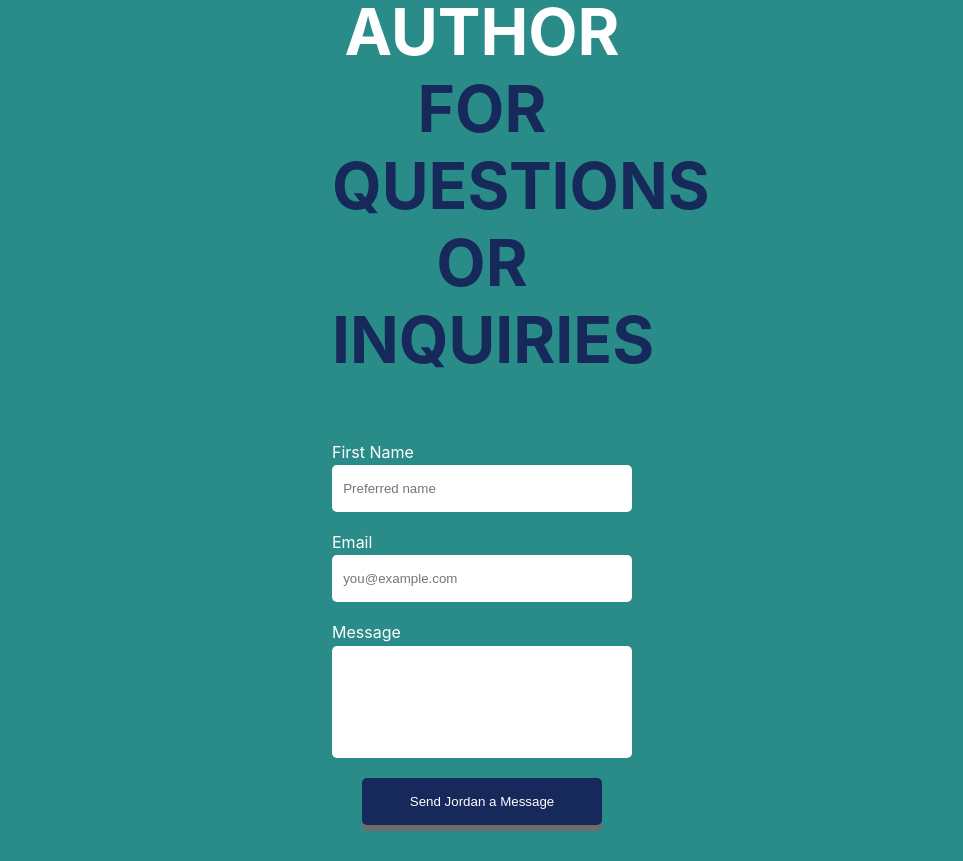
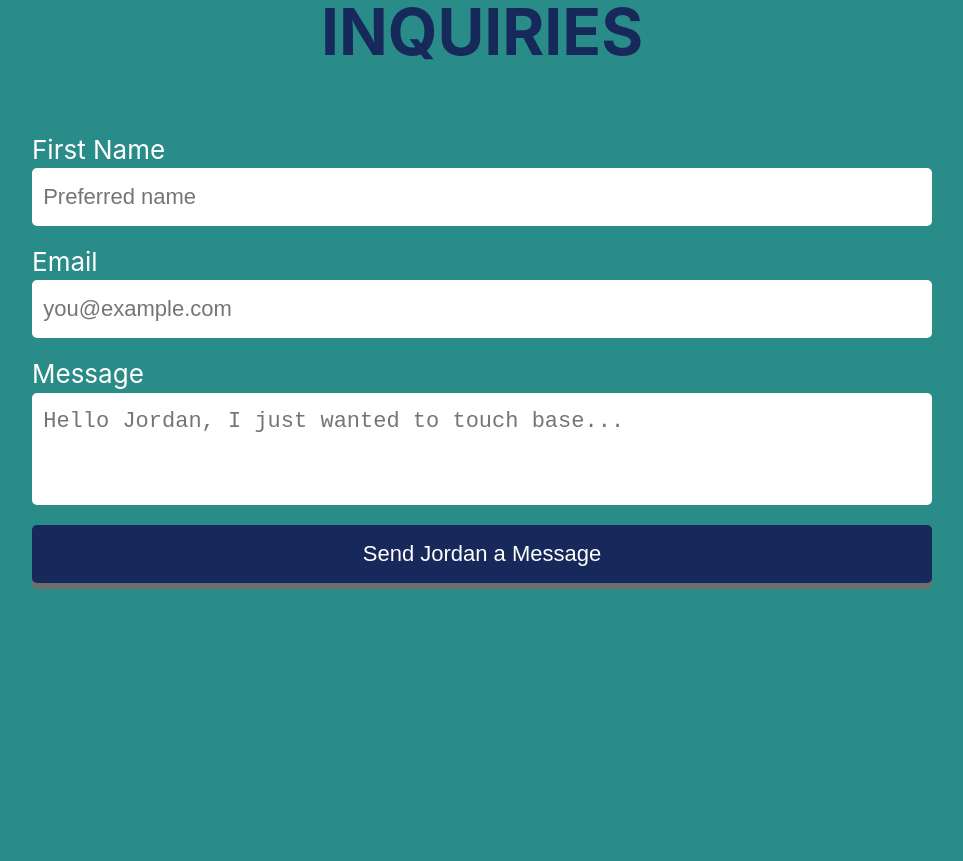
Before and after one commit to Isaacjcollier/Product-Team-Coach, a React (Create React App) app: page / in a window 1280 px wide. Shown: the part 5940-6801 px from the top of the page, without its empty margins (158-1121 px from the left). After the commit the page ends 6559 px from the top, so only its background shows below. Built offline with nearby package versions, Linux system fonts and the light colour scheme.

Commit message:
v1 all modular

```diff
--- a/src/Components/BookSummary/bookSummary.js
+++ b/src/Components/BookSummary/bookSummary.js
@@ -58,6 +58,7 @@ const BookSummary = (props) => {
             <div className='statement-container'>
                 <a className='submit-button-amazon' href={bookLink} target="_blank">Buy the Book on Amazon</a>
             </div>
+
         </div>
     )
 }
--- a/src/Components/ContactTheAuthor/contactTheAuthor.js
+++ b/src/Components/ContactTheAuthor/contactTheAuthor.js
@@ -24,7 +24,7 @@ const ContactTheAuthor = () => {
                 <p className={'statement'}>{'Email The Author'}</p>
                 <p className={'statement2'}>{'For Questions or Inquiries'}</p>
             </div>
-            <form ref={form} onSubmit={sendEmail}>
+            <form className='contactTheAuthor-form-container' ref={form} onSubmit={sendEmail}>
                 <div className='name-box'>
                     <label className='name-label' >First Name</label>
                     <input className='name-input' type="text" name="name" placeholder='Preferred name'/>
@@ -37,7 +37,7 @@ const ContactTheAuthor = () => {
                 <br/>
                 <div className='name-box'>
                     <label className='name-label'>Message</label>
-                    <textarea className='message-input' name="message" />
+                    <textarea className='message-input' name="message" placeholder='Hello Jordan, I just wanted to touch base...' />
                 </div>
                 <br/>
                 <input className='submit-button' type="submit" value="Send Jordan a Message" />
--- a/src/Components/ContactTheAuthor/style.css
+++ b/src/Components/ContactTheAuthor/style.css
@@ -1,12 +1,11 @@
-.email-container {
-    text-align: center;
-    max-width: 300px;
-    padding: 1rem;
-    margin: 20px auto;
+.name-box {
+    display: flex;
+    flex-direction: column;
 }
 
-.name-box {
+.contactTheAuthor-form-container {
     display: flex;
+    justify-content: center;
     flex-direction: column;
 }
 
@@ -57,3 +56,88 @@
   box-shadow: 0 3px rgb(80, 80, 80);
   transform: translateY(4px);
 }
+
+
+
+
+@media only screen
+and (min-width : 100px)
+and (max-width : 759px) {
+
+    .email-container {
+        padding: 1rem;
+        margin: 20px auto;
+        max-width: 300px;
+    }
+
+    .submit-button {
+        font-size: 14px;
+    }
+
+    .name-label {
+        font-size: 16px;
+    }
+
+    .name-input {
+        font-size: 14px;
+    }
+
+    .message-input {
+        font-size: 14px;
+    }
+}
+
+/* Tablet (portrait and landscape) ----------- */
+@media only screen
+and (min-width : 760px)
+and (max-width: 1023px)  {
+
+    .email-container {
+        padding: 1rem;
+        margin: 20px auto;
+        max-width: 600px;
+    }
+
+    .submit-button {
+        font-size: 18px;
+    }
+
+    .name-label {
+        font-size: 22px;
+    }
+
+    .name-input {
+        font-size: 18px;
+    }
+
+    .message-input {
+        font-size: 18px;
+    }
+}
+
+/* Desktops and laptops ----------- */
+@media only screen
+and (min-width : 1024px) {
+
+    .email-container {
+        padding: 1rem;
+        margin: 20px auto;
+        max-width: 900px;
+    }
+
+    .submit-button {
+        font-size: 22px;
+    }
+
+    .name-label {
+        font-size: 26px;
+    }
+
+    .name-input {
+        font-size: 22px;
+    }
+
+    .message-input {
+        font-size: 22px;
+    }
+}
```
